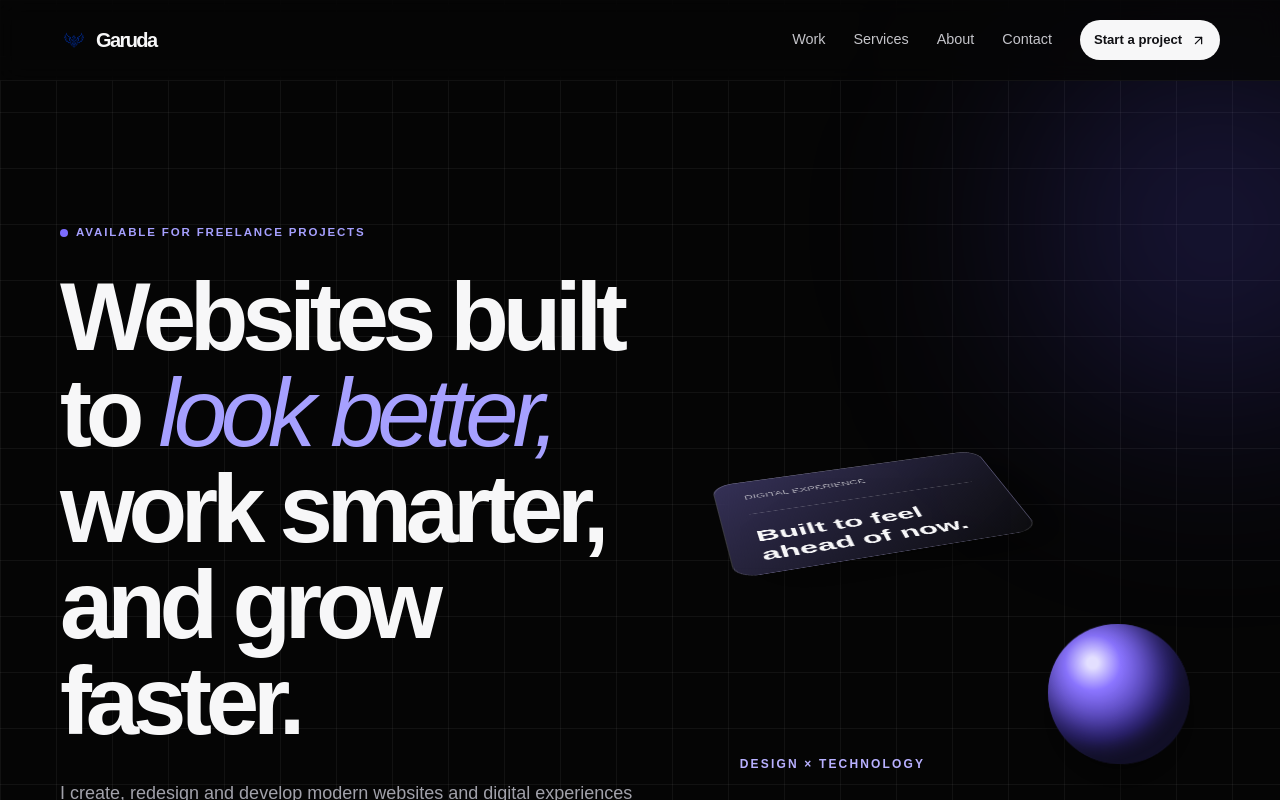
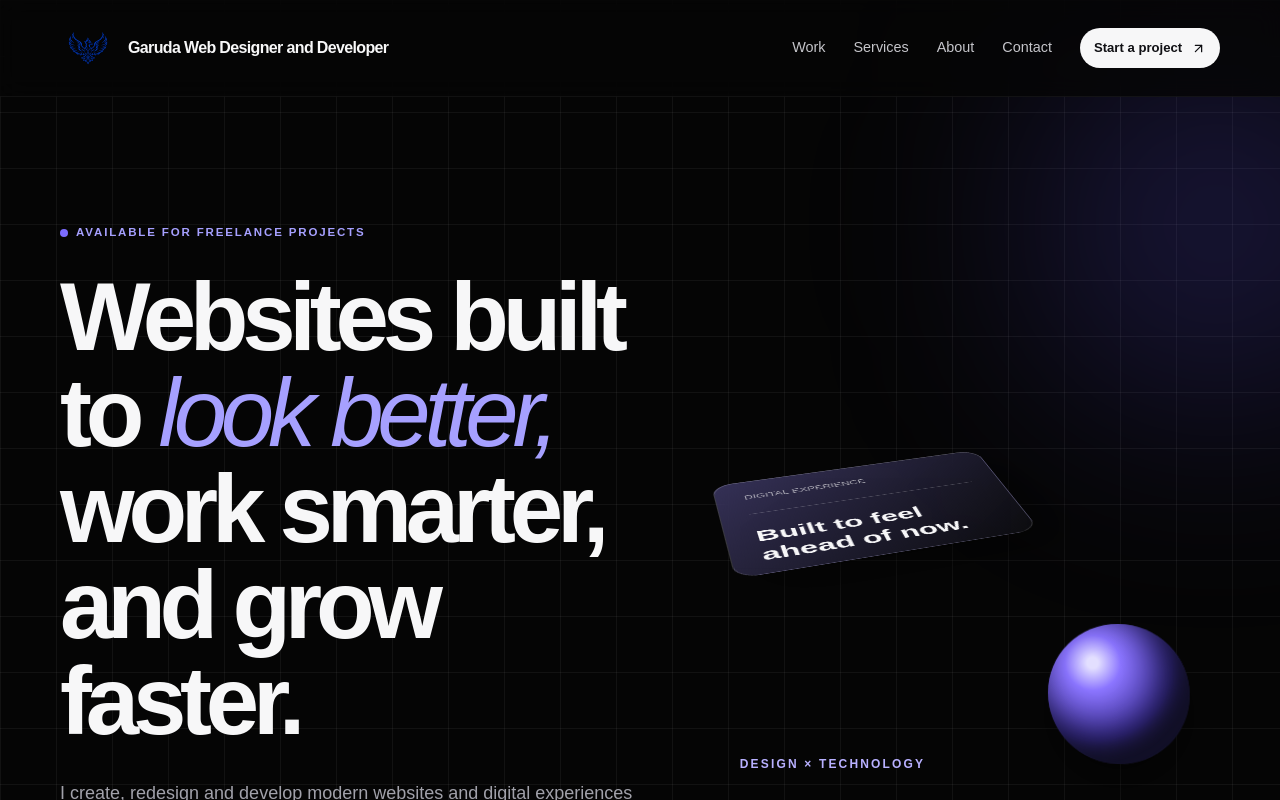
Before and after one commit to Bharat0264/MyWork, a Next.js app: page / in a window 1280 px wide. Shown: the top 800 px of the page. Built offline with nearby package versions, Linux system fonts and the light colour scheme.

Commit message:
Enlarge Garuda logo and update brand name

```diff
--- a/app/layout.tsx
+++ b/app/layout.tsx
@@ -2,10 +2,10 @@ import type { Metadata } from "next";
 import "./globals.css";
 
 export const metadata: Metadata = {
-  title: { default: "Garuda — Web Developer & Digital Growth Partner", template: "%s · Garuda" },
+  title: { default: "Garuda Web Designer and Developer", template: "%s · Garuda" },
   description: "Web design, development and digital growth for businesses, startups and growing brands.",
   keywords: ["freelance web developer", "website designer", "full stack developer", "website redesign", "e-commerce development"],
-  openGraph: { type: "website", title: "Garuda — Digital Growth Partner", description: "Websites that look better, work smarter and grow faster." },
+  openGraph: { type: "website", title: "Garuda Web Designer and Developer", description: "Websites that look better, work smarter and grow faster." },
   other: {
     "codex-preview": "development",
   },
--- a/components/site-shell.tsx
+++ b/components/site-shell.tsx
@@ -1,6 +1,6 @@
 "use client";
 import Image from "next/image"; import Link from "next/link"; import { ArrowUpRight, Menu, X } from "lucide-react"; import { motion } from "framer-motion"; import { useState } from "react"; import { siteConfig } from "@/config/site";
 const links = [["Work","/work"],["Services","/services"],["About","/about"],["Contact","/contact"]] as const;
-export function Navbar(){const [open,setOpen]=useState(false);return <motion.header initial={{y:-30,opacity:0}} animate={{y:0,opacity:1}} className="fixed inset-x-0 top-0 z-50 border-b border-white/5 bg-[#050505cc] backdrop-blur-md"><nav className="wrap flex h-20 items-center justify-between"><Link href="/" className="flex items-center gap-2 font-display text-xl font-bold tracking-[-.08em]"><Image src="/garuda-mark.png" width={30} height={30} alt="Garuda mark" className="h-7 w-7 object-contain" priority/>{siteConfig.name}</Link><div className="hidden items-center gap-7 md:flex">{links.map(([label,href])=><Link className="nav-link" href={href} key={href}>{label}</Link>)}<Link href="/contact" className="button button-small">Start a project <ArrowUpRight size={15}/></Link></div><button aria-label="Toggle menu" className="md:hidden" onClick={()=>setOpen(!open)}>{open?<X/>:<Menu/>}</button></nav>{open&&<div className="wrap flex flex-col gap-5 border-t border-white/10 py-7 md:hidden">{links.map(([label,href])=><Link onClick={()=>setOpen(false)} className="text-2xl font-semibold" href={href} key={href}>{label}</Link>)}<Link onClick={()=>setOpen(false)} href="/contact" className="button w-fit">Start a project</Link></div>}</motion.header>}
-export function Footer(){return <footer className="border-t border-white/10 py-10"><div className="wrap flex flex-col justify-between gap-8 md:flex-row"><div><div className="flex items-center gap-2"><Image src="/garuda-mark.png" width={30} height={30} alt="Garuda mark" className="h-7 w-7 object-contain"/><p className="font-display text-xl font-bold tracking-[-.08em]">{siteConfig.name}</p></div><p className="mt-2 text-sm text-muted">Building better digital experiences.</p><a className="mt-3 block text-sm text-zinc-300 hover:text-white" href={`mailto:${siteConfig.email}`}>{siteConfig.email}</a><a className="mt-1 block text-sm text-zinc-300 hover:text-white" href={`tel:${siteConfig.phone.replace(/\s/g,"")}`}>{siteConfig.phone}</a></div><div className="flex flex-wrap gap-x-6 gap-y-3 text-sm">{links.map(([label,href])=><Link className="nav-link" href={href} key={href}>{label}</Link>)} {siteConfig.github&&<a className="nav-link" href={siteConfig.github} target="_blank" rel="noreferrer">GitHub</a>}</div><p className="text-xs text-muted">© {new Date().getFullYear()} Garuda. Built with intention.</p></div></footer>}
+export function Navbar(){const [open,setOpen]=useState(false);return <motion.header initial={{y:-30,opacity:0}} animate={{y:0,opacity:1}} className="fixed inset-x-0 top-0 z-50 border-b border-white/5 bg-[#050505cc] backdrop-blur-md"><nav className="wrap flex h-24 items-center justify-between"><Link href="/" className="flex max-w-[70%] items-center gap-3 font-display text-sm font-bold tracking-[-.04em] sm:text-base"><Image src="/garuda-mark.png" width={56} height={56} alt="Garuda mark" className="h-14 w-14 shrink-0 object-contain" priority/>{siteConfig.name}</Link><div className="hidden items-center gap-7 md:flex">{links.map(([label,href])=><Link className="nav-link" href={href} key={href}>{label}</Link>)}<Link href="/contact" className="button button-small">Start a project <ArrowUpRight size={15}/></Link></div><button aria-label="Toggle menu" className="md:hidden" onClick={()=>setOpen(!open)}>{open?<X/>:<Menu/>}</button></nav>{open&&<div className="wrap flex flex-col gap-5 border-t border-white/10 py-7 md:hidden">{links.map(([label,href])=><Link onClick={()=>setOpen(false)} className="text-2xl font-semibold" href={href} key={href}>{label}</Link>)}<Link onClick={()=>setOpen(false)} href="/contact" className="button w-fit">Start a project</Link></div>}</motion.header>}
+export function Footer(){return <footer className="border-t border-white/10 py-10"><div className="wrap flex flex-col justify-between gap-8 md:flex-row"><div><div className="flex items-center gap-3"><Image src="/garuda-mark.png" width={48} height={48} alt="Garuda mark" className="h-12 w-12 shrink-0 object-contain"/><p className="max-w-xs font-display text-lg font-bold tracking-[-.05em]">{siteConfig.name}</p></div><p className="mt-2 text-sm text-muted">Building better digital experiences.</p><a className="mt-3 block text-sm text-zinc-300 hover:text-white" href={`mailto:${siteConfig.email}`}>{siteConfig.email}</a><a className="mt-1 block text-sm text-zinc-300 hover:text-white" href={`tel:${siteConfig.phone.replace(/\s/g,"")}`}>{siteConfig.phone}</a></div><div className="flex flex-wrap gap-x-6 gap-y-3 text-sm">{links.map(([label,href])=><Link className="nav-link" href={href} key={href}>{label}</Link>)} {siteConfig.github&&<a className="nav-link" href={siteConfig.github} target="_blank" rel="noreferrer">GitHub</a>}</div><p className="text-xs text-muted">© {new Date().getFullYear()} Garuda. Built with intention.</p></div></footer>}
 export function CTA(){return <section className="wrap py-24"><div className="rounded-[2rem] border border-white/10 bg-[radial-gradient(circle_at_75%_0%,rgba(124,108,255,.23),transparent_34%),#101014] px-7 py-14 text-center sm:px-12"><p className="eyebrow">Let’s make it useful</p><h2 className="mt-5 text-balance text-4xl font-semibold tracking-[-.055em] sm:text-6xl">Have an idea? Let’s turn it into something people love using.</h2><div className="mt-8 flex justify-center"><Link className="button" href="/contact">Start a project <ArrowUpRight size={16}/></Link></div></div></section>}
--- a/config/site.ts
+++ b/config/site.ts
@@ -1 +1 @@
-export const siteConfig = { name: "Garuda", professionalTitle: "Web Developer & Digital Growth Partner", description: "I design, build, redesign and grow digital experiences that help businesses look better, work better and sell better.", email: "bharathsaipulipati@gmail.com", phone: "+91 8688964531", location: "India · Working worldwide", availability: "Available for freelance projects", github: "https://github.com/Bharat0264", linkedin: "", instagram: "" };
+export const siteConfig = { name: "Garuda Web Designer and Developer", professionalTitle: "Web Developer & Digital Growth Partner", description: "I design, build, redesign and grow digital experiences that help businesses look better, work better and sell better.", email: "bharathsaipulipati@gmail.com", phone: "+91 8688964531", location: "India · Working worldwide", availability: "Available for freelance projects", github: "https://github.com/Bharat0264", linkedin: "", instagram: "" };
```
